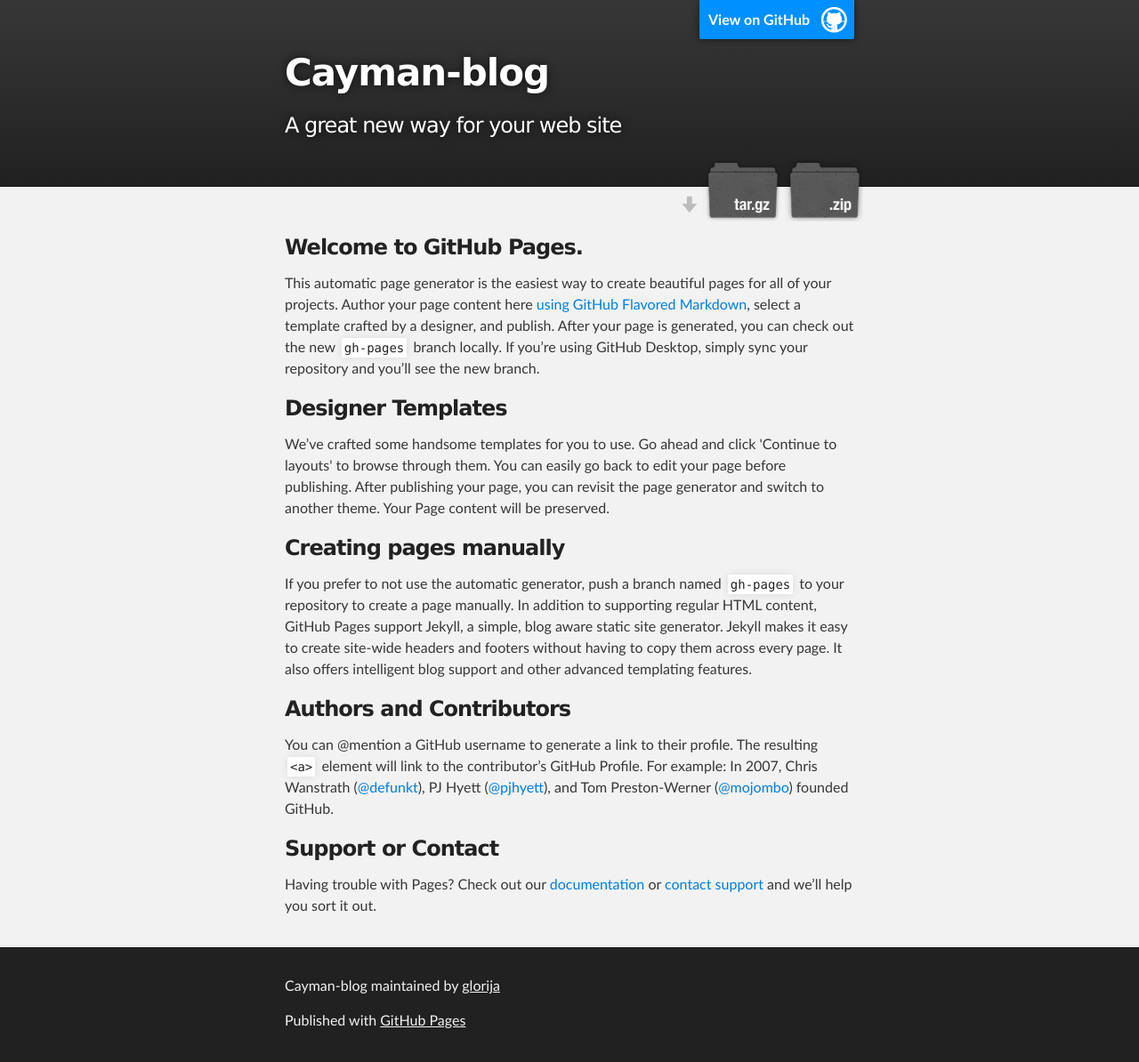
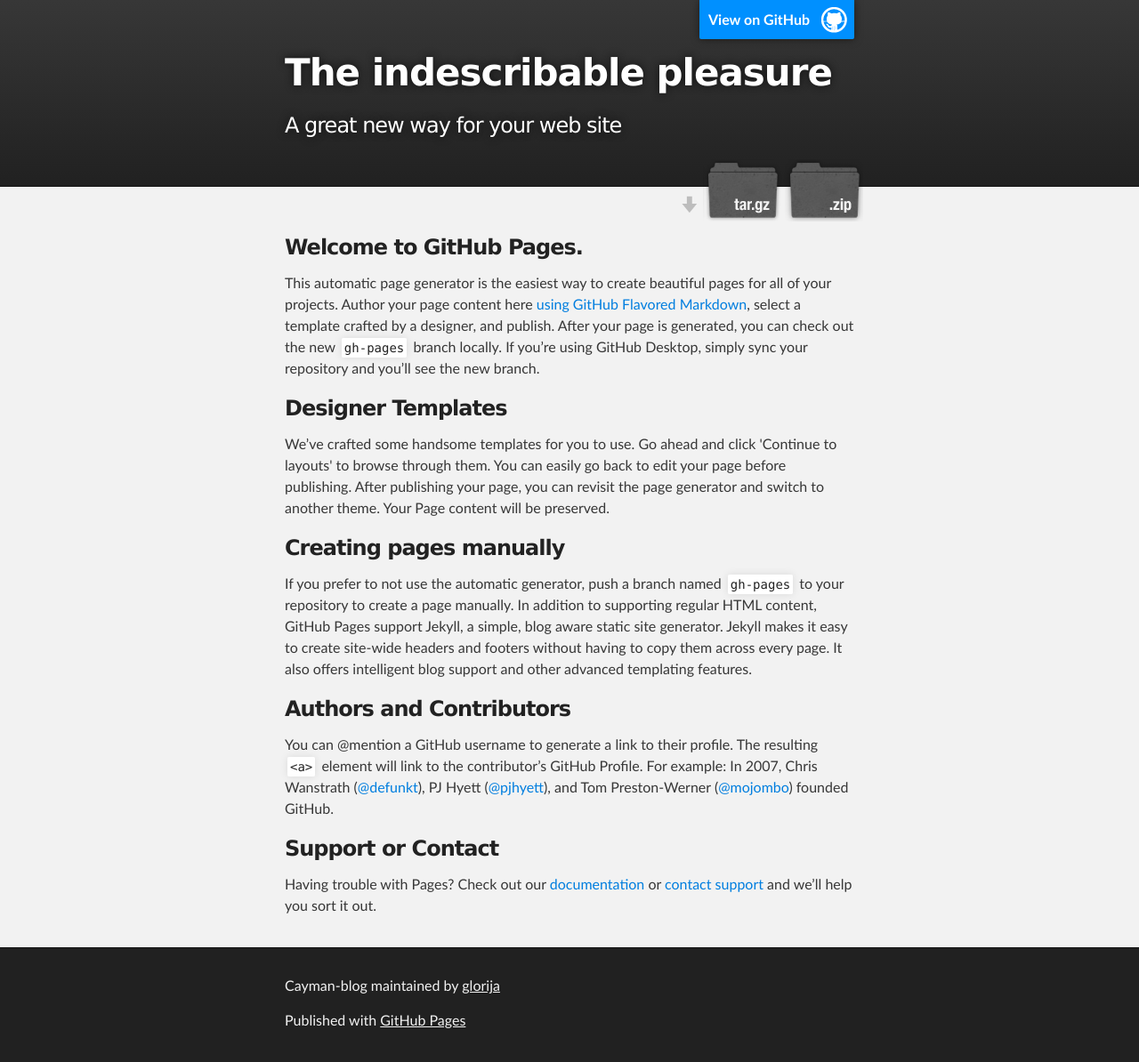
Before and after one commit to adueck/cayman-blog, a Jekyll site: the page index.html, which Jekyll copies as it is, in a window 1280 px wide. Shown: the whole page at 89% size. Built offline with Jekyll 4.4.1, drawn with Linux system fonts in a browser that asks for light colours.

Commit message:
Update index.html

```diff
--- a/index.html
+++ b/index.html
@@ -4,7 +4,7 @@
   <head>
     <meta charset='utf-8'>
     <meta http-equiv="X-UA-Compatible" content="chrome=1">
-    <meta name="description" content="Cayman-blog : A Jekyll blog template made for simple, readable snippets of your brain drippings.">
+    <meta name="description" content="The indescribable pleasure : A great new way for your web site.">
 
     <link rel="stylesheet" type="text/css" media="screen" href="stylesheets/stylesheet.css">
 
@@ -18,7 +18,7 @@
         <header class="inner">
           <a id="forkme_banner" href="https://github.com/glorija/cayman-blog">View on GitHub</a>
 
-          <h1 id="project_title">Cayman-blog</h1>
+          <h1 id="project_title">The indescribable pleasure</h1>
           <h2 id="project_tagline">A great new way for your web site</h2>
 
             <section id="downloads">
```
